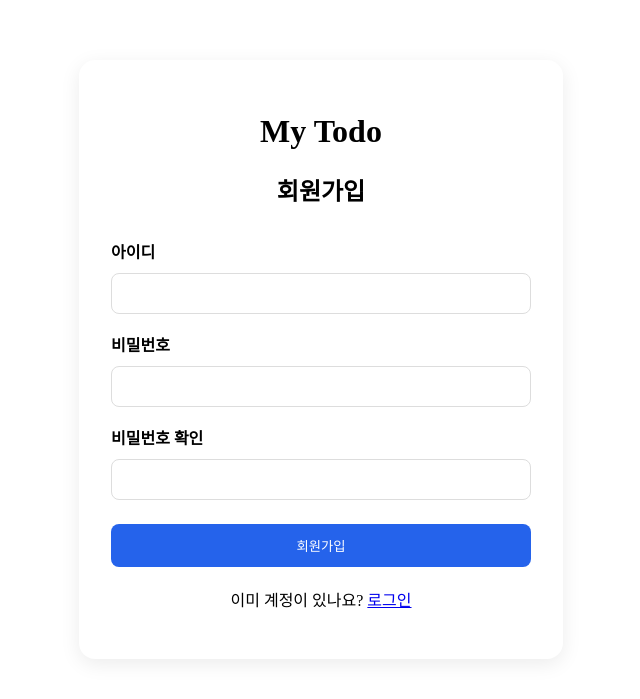
After one commit to snower39/my-todo, a Flask app: page /register in a window 1280 px wide. The commit adds this page. Shown: the top 699 px of the page, without its empty margins (319-959 px from the left). Run offline with Flask 3, Linux system fonts and the light colour scheme.

Commit message:
5주차 보완 회원가입, 로그인 기능 구현

```diff
--- a/app.py
+++ b/app.py
@@ -1,31 +1,64 @@
 
-from flask import Flask, render_template, request, jsonify
+from flask import (
+    Flask, render_template, request, jsonify,
+    redirect, url_for, session
+)
+from werkzeug.security import generate_password_hash, check_password_hash
+from functools import wraps
+from pathlib import Path
 import sqlite3
-from pathlib import Path
+import os
+import secrets
 
 app = Flask(__name__)
 
-DB_PATH = Path(__file__).resolve().parent / "todos.db"
+BASE_DIR = Path(__file__).resolve().parent
+DB_PATH = BASE_DIR / "todos.db"
+SECRET_FILE = BASE_DIR / ".flask_secret"
+
+# 로컬 개발용 세션 암호화 키
+if os.environ.get("FLASK_SECRET_KEY"):
+    app.secret_key = os.environ["FLASK_SECRET_KEY"]
+else:
+    if not SECRET_FILE.exists():
+        SECRET_FILE.write_text(
+            secrets.token_hex(32), encoding="utf-8"
+        )
+    app.secret_key = SECRET_FILE.read_text(
+        encoding="utf-8"
+    ).strip()
+
+app.config["SESSION_COOKIE_HTTPONLY"] = True
+app.config["SESSION_COOKIE_SAMESITE"] = "Lax"
 
 def get_db():
     conn = sqlite3.connect(DB_PATH)
     conn.row_factory = sqlite3.Row
+    conn.execute("PRAGMA foreign_keys = ON")
     return conn
 
-# 데이터베이스 생성 및 기존 테이블 확장
+# DB 초기화 및 기존 데이터 보존
 def init_db():
     conn = get_db()
+
+    conn.execute("""
+        CREATE TABLE IF NOT EXISTS users (
+            id INTEGER PRIMARY KEY AUTOINCREMENT,
+            username TEXT NOT NULL UNIQUE,
+            password_hash TEXT NOT NULL
+        )
+    """)
 
     conn.execute("""
         CREATE TABLE IF NOT EXISTS todos (
             id INTEGER PRIMARY KEY AUTOINCREMENT,
             title TEXT NOT NULL,
             completed INTEGER NOT NULL DEFAULT 0,
-            priority TEXT NOT NULL DEFAULT '보통'
+            priority TEXT NOT NULL DEFAULT '보통',
+            user_id INTEGER REFERENCES users(id)
         )
     """)
 
-    # 기존 3~4주차 DB에도 컬럼 추가
     columns = [
         row["name"]
         for row in conn.execute("PRAGMA table_info(todos)")
@@ -43,33 +76,168 @@ def init_db():
             ADD COLUMN priority TEXT NOT NULL DEFAULT '보통'
         """)
 
+    if "user_id" not in columns:
+        conn.execute("""
+            ALTER TABLE todos
+            ADD COLUMN user_id INTEGER REFERENCES users(id)
+        """)
+
     conn.commit()
     conn.close()
 
+# 로그인 필요 여부 확인
+def login_required(view):
+    @wraps(view)
+    def wrapped(*args, **kwargs):
+        if "user_id" not in session:
+            if request.path.startswith("/api/"):
+                return jsonify({
+                    "error": "로그인이 필요합니다"
+                }), 401
+            return redirect(url_for("login"))
+
+        return view(*args, **kwargs)
+    return wrapped
+
+# 회원가입
+@app.route("/register", methods=["GET", "POST"])
+def register():
+    if request.method == "GET":
+        return render_template("register.html")
+
+    username = request.form.get("username", "").strip()
+    password = request.form.get("password", "")
+    password_confirm = request.form.get(
+        "password_confirm", ""
+    )
+
+    if not (3 <= len(username) <= 30):
+        return render_template(
+            "register.html",
+            error="아이디는 3~30자로 입력하세요."
+        )
+
+    if len(password) < 8:
+        return render_template(
+            "register.html",
+            error="비밀번호는 8자 이상이어야 합니다."
+        )
+
+    if password != password_confirm:
+        return render_template(
+            "register.html",
+            error="비밀번호가 일치하지 않습니다."
+        )
+
+    password_hash = generate_password_hash(password)
+
+    conn = get_db()
+
+    try:
+        cursor = conn.execute("""
+            INSERT INTO users (username, password_hash)
+            VALUES (?, ?)
+        """, (username, password_hash))
+
+        new_user_id = cursor.lastrowid
+
+        # 기존 할 일은 최초 가입 계정에 연결
+        # 이미 다른 사용자가 있으면 자동 이전하지 않음
+        user_count = conn.execute(
+            "SELECT COUNT(*) FROM users"
+        ).fetchone()[0]
+
+        if user_count == 1:
+            conn.execute("""
+                UPDATE todos
+                SET user_id = ?
+                WHERE user_id IS NULL
+            """, (new_user_id,))
+
+        conn.commit()
+
+    except sqlite3.IntegrityError:
+        conn.rollback()
+        return render_template(
+            "register.html",
+            error="이미 사용 중인 아이디입니다."
+        )
+
+    finally:
+        conn.close()
+
+    return redirect(url_for("login"))
+
+# 로그인
+@app.route("/login", methods=["GET", "POST"])
+def login():
+    if request.method == "GET":
+        return render_template("login.html")
+
+    username = request.form.get("username", "").strip()
+    password = request.form.get("password", "")
+
+    conn = get_db()
+
+    user = conn.execute("""
+        SELECT id, username, password_hash
+        FROM users
+        WHERE username = ?
+    """, (username,)).fetchone()
+
+    conn.close()
+
+    if user is None or not check_password_hash(
+        user["password_hash"], password
+    ):
+        return render_template(
+            "login.html",
+            error="아이디 또는 비밀번호가 올바르지 않습니다."
+        )
+
+    session.clear()
+    session["user_id"] = user["id"]
+    session["username"] = user["username"]
+
+    return redirect(url_for("home"))
+
+# 로그아웃
+@app.route("/logout", methods=["POST"])
+@login_required
+def logout():
+    session.clear()
+    return redirect(url_for("login"))
+
 # 메인 화면
 @app.route("/")
+@login_required
 def home():
-    return render_template("index.html")
+    return render_template(
+        "index.html",
+        username=session["username"]
+    )
 
-# READ - 목록 조회
+# READ - 본인의 할 일 조회
 @app.route("/api/todos", methods=["GET"])
+@login_required
 def get_todos():
     conn = get_db()
 
     rows = conn.execute("""
         SELECT id, title, completed, priority
         FROM todos
+        WHERE user_id = ?
         ORDER BY id DESC
-    """).fetchall()
+    """, (session["user_id"],)).fetchall()
 
     conn.close()
     return jsonify([dict(row) for row in rows])
 
-# CREATE - 할 일 등록
+# CREATE - 본인의 할 일 등록
 @app.route("/api/todos", methods=["POST"])
+@login_required
 def add_todo():
     data = request.get_json(silent=True) or {}
-
     title = data.get("title", "")
     priority = data.get("priority", "보통")
 
@@ -82,9 +250,13 @@ def add_todo():
     conn = get_db()
 
     cursor = conn.execute("""
-        INSERT INTO todos (title, completed, priority)
-        VALUES (?, 0, ?)
-    """, (title.strip(), priority))
+        INSERT INTO todos (title, completed, priority, user_id)
+        VALUES (?, 0, ?, ?)
+    """, (
+        title.strip(),
+        priority,
+        session["user_id"]
+    ))
 
     conn.commit()
     todo_id = cursor.lastrowid
@@ -97,8 +269,9 @@ def add_todo():
         "priority": priority
     }), 201
 
-# UPDATE - 제목 수정
+# UPDATE - 본인의 할 일 제목 수정
 @app.route("/api/todos/<int:todo_id>", methods=["PUT"])
+@login_required
 def update_todo(todo_id):
     data = request.get_json(silent=True) or {}
     title = data.get("title", "")
@@ -108,10 +281,15 @@ def update_todo(todo_id):
 
     conn = get_db()
 
-    cursor = conn.execute(
-        "UPDATE todos SET title = ? WHERE id = ?",
-        (title.strip(), todo_id)
-    )
+    cursor = conn.execute("""
+        UPDATE todos
+        SET title = ?
+        WHERE id = ? AND user_id = ?
+    """, (
+        title.strip(),
+        todo_id,
+        session["user_id"]
+    ))
 
     conn.commit()
     changed = cursor.rowcount
@@ -122,8 +300,9 @@ def update_todo(todo_id):
 
     return jsonify({"message": "수정 완료"})
 
-# UPDATE - 완료 상태 변경
+# UPDATE - 본인의 할 일 완료 상태 변경
 @app.route("/api/todos/<int:todo_id>/complete", methods=["PUT"])
+@login_required
 def complete_todo(todo_id):
     data = request.get_json(silent=True) or {}
     completed = data.get("completed")
@@ -133,10 +312,15 @@ def complete_todo(todo_id):
 
     conn = get_db()
 
-    cursor = conn.execute(
-        "UPDATE todos SET completed = ? WHERE id = ?",
-        (int(completed), todo_id)
-    )
+    cursor = conn.execute("""
+        UPDATE todos
+        SET completed = ?
+        WHERE id = ? AND user_id = ?
+    """, (
+        int(completed),
+        todo_id,
+        session["user_id"]
+    ))
 
     conn.commit()
     changed = cursor.rowcount
@@ -147,8 +331,9 @@ def complete_todo(todo_id):
 
     return jsonify({"message": "완료 상태 변경"})
 
-# UPDATE - 우선순위 변경
+# UPDATE - 본인의 할 일 우선순위 변경
 @app.route("/api/todos/<int:todo_id>/priority", methods=["PUT"])
+@login_required
 def priority_todo(todo_id):
     data = request.get_json(silent=True) or {}
     priority = data.get("priority")
@@ -158,10 +343,15 @@ def priority_todo(todo_id):
 
     conn = get_db()
 
-    cursor = conn.execute(
-        "UPDATE todos SET priority = ? WHERE id = ?",
-        (priority, todo_id)
-    )
+    cursor = conn.execute("""
+        UPDATE todos
+        SET priority = ?
+        WHERE id = ? AND user_id = ?
+    """, (
+        priority,
+        todo_id,
+        session["user_id"]
+    ))
 
     conn.commit()
     changed = cursor.rowcount
@@ -172,15 +362,19 @@ def priority_todo(todo_id):
 
     return jsonify({"message": "우선순위 변경"})
 
-# DELETE - 할 일 삭제
+# DELETE - 본인의 할 일 삭제
 @app.route("/api/todos/<int:todo_id>", methods=["DELETE"])
+@login_required
 def delete_todo(todo_id):
     conn = get_db()
 
-    cursor = conn.execute(
-        "DELETE FROM todos WHERE id = ?",
-        (todo_id,)
-    )
+    cursor = conn.execute("""
+        DELETE FROM todos
+        WHERE id = ? AND user_id = ?
+    """, (
+        todo_id,
+        session["user_id"]
+    ))
 
     conn.commit()
     changed = cursor.rowcount
--- a/static/style.css
+++ b/static/style.css
@@ -45,3 +45,81 @@
 .delete-btn {
     background: #dc2626;
 }
+
+/* 5주차 보완 - 회원가입 및 로그인 */
+
+.auth-container {
+    max-width: 420px;
+    margin: 60px auto;
+    padding: 32px;
+    background: white;
+    border-radius: 16px;
+    box-shadow: 0 5px 20px rgba(0, 0, 0, 0.08);
+}
+
+.auth-container h1,
+.auth-container h2 {
+    text-align: center;
+}
+
+.auth-container h2 {
+    margin-bottom: 24px;
+}
+
+.auth-container form {
+    display: flex;
+    flex-direction: column;
+    gap: 10px;
+}
+
+.auth-container label {
+    font-weight: bold;
+    margin-top: 8px;
+}
+
+.auth-container input {
+    padding: 12px;
+    border: 1px solid #ddd;
+    border-radius: 8px;
+}
+
+.auth-container form button {
+    margin-top: 14px;
+    padding: 12px;
+    background: #2563eb;
+    color: white;
+    border: none;
+    border-radius: 8px;
+    cursor: pointer;
+}
+
+.auth-error {
+    color: #dc2626;
+    text-align: center;
+}
+
+.auth-link {
+    text-align: center;
+    margin-top: 20px;
+}
+
+.user-bar {
+    display: flex;
+    justify-content: space-between;
+    align-items: center;
+    gap: 12px;
+    margin-bottom: 20px;
+}
+
+.user-bar form {
+    margin: 0;
+}
+
+.logout-btn {
+    background: #64748b;
+    color: white;
+    padding: 8px 12px;
+    border: none;
+    border-radius: 8px;
+    cursor: pointer;
+}
--- /dev/null
+++ b/templates/register.html
@@ -0,0 +1,49 @@
+
+<!DOCTYPE html>
+<html lang="ko">
+<head>
+    <meta charset="UTF-8">
+    <meta name="viewport"
+          content="width=device-width, initial-scale=1.0">
+    <title>회원가입 - My Todo</title>
+    <link rel="stylesheet"
+          href="{{ url_for('static', filename='style.css') }}">
+</head>
+<body>
+    <main class="auth-container">
+        <h1>My Todo</h1>
+        <h2>회원가입</h2>
+
+        {% if error %}
+        <p class="auth-error">{{ error }}</p>
+        {% endif %}
+
+        <form method="POST" action="/register">
+            <label for="username">아이디</label>
+            <input type="text" id="username"
+                   name="username"
+                   minlength="3" maxlength="30" required>
+
+            <label for="password">비밀번호</label>
+            <input type="password" id="password"
+                   name="password"
+                   minlength="8" required>
+
+            <label for="password_confirm">
+                비밀번호 확인
+            </label>
+            <input type="password"
+                   id="password_confirm"
+                   name="password_confirm"
+                   minlength="8" required>
+
+            <button type="submit">회원가입</button>
+        </form>
+
+        <p class="auth-link">
+            이미 계정이 있나요?
+            <a href="/login">로그인</a>
+        </p>
+    </main>
+</body>
+</html>
```
Also changed, not shown: templates/index.html (+11 -0 lines), templates/login.html (added, +39 -0 lines), 1 other file.
